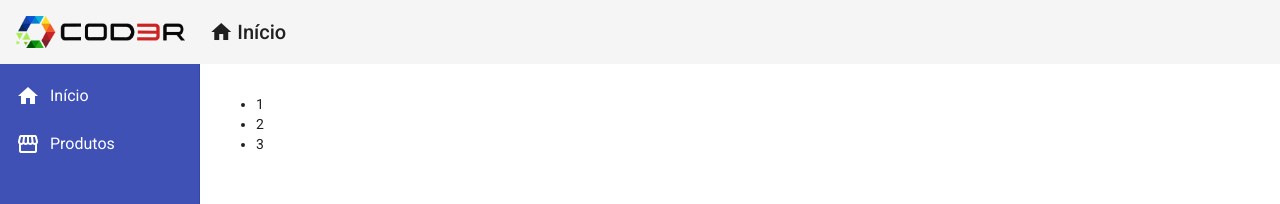
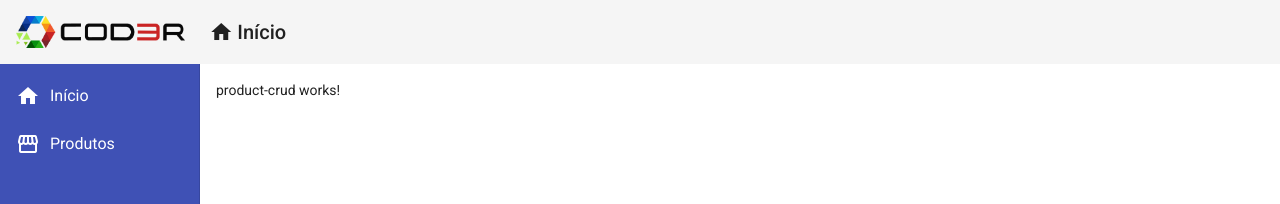
Before and after one commit to ranyery/crud-angular, an Angular app in the folder frontend/: page /products in a window 1280 px wide. Shown: the top 204 px of the page. Built offline with nearby package versions, Linux system fonts and the light colour scheme.

Commit message:
feat: adiciona componente product-create

```diff
--- a/frontend/src/app/app-routing.module.ts
+++ b/frontend/src/app/app-routing.module.ts
@@ -3,6 +3,7 @@
 
 import { HomeComponent } from "./views/home/home.component";
 import { ProductCrudComponent } from "./views/product-crud/product-crud.component";
+import { ProductCreateComponent } from "./components/product/product-create/product-create.component";
 
 const routes: Routes = [
   {
@@ -12,6 +13,10 @@
   {
     path: "products",
     component: ProductCrudComponent,
+  },
+  {
+    path: "products/create",
+    component: ProductCreateComponent,
   },
   {
     path: "**",
--- a/frontend/src/app/app.module.ts
+++ b/frontend/src/app/app.module.ts
@@ -18,7 +18,8 @@
 import { ProductCrudComponent } from "./views/product-crud/product-crud.component";
 
 import { RedDirective } from "./directives/red.directive";
-import { ForDirective } from './directives/for.directive';
+import { ForDirective } from "./directives/for.directive";
+import { ProductCreateComponent } from './components/product/product-create/product-create.component';
 
 @NgModule({
   declarations: [
@@ -30,6 +31,7 @@
     ProductCrudComponent,
     RedDirective,
     ForDirective,
+    ProductCreateComponent,
   ],
   imports: [
     BrowserModule,
--- /dev/null
+++ b/frontend/src/app/components/product/product-create/product-create.component.html
@@ -0,0 +1 @@
+<p>product-create works!</p>
--- /dev/null
+++ b/frontend/src/app/components/product/product-create/product-create.component.ts
@@ -0,0 +1,15 @@
+import { Component, OnInit } from '@angular/core';
+
+@Component({
+  selector: 'app-product-create',
+  templateUrl: './product-create.component.html',
+  styleUrls: ['./product-create.component.scss']
+})
+export class ProductCreateComponent implements OnInit {
+
+  constructor() { }
+
+  ngOnInit(): void {
+  }
+
+}
--- a/frontend/src/app/directives/for.directive.ts
+++ b/frontend/src/app/directives/for.directive.ts
@@ -27,3 +27,9 @@
     // console.log("myForUsando", this.texto);
   }
 }
+
+// <span>
+//   <ul>
+//     <li *myFor="let n; em: [1, 2, 3]; usando: 'indice'">{{ n }}</li>
+//   </ul>
+// </span>
--- a/frontend/src/app/views/product-crud/product-crud.component.html
+++ b/frontend/src/app/views/product-crud/product-crud.component.html
@@ -1,5 +1 @@
-<span>
-  <ul>
-    <li *myFor="let n; em: [1, 2, 3]; usando: 'indice'">{{ n }}</li>
-  </ul>
-</span>
+<p>product-crud works!</p>
```
Also changed, not shown: frontend/src/app/components/product/product-create/product-create.component.scss (added).
